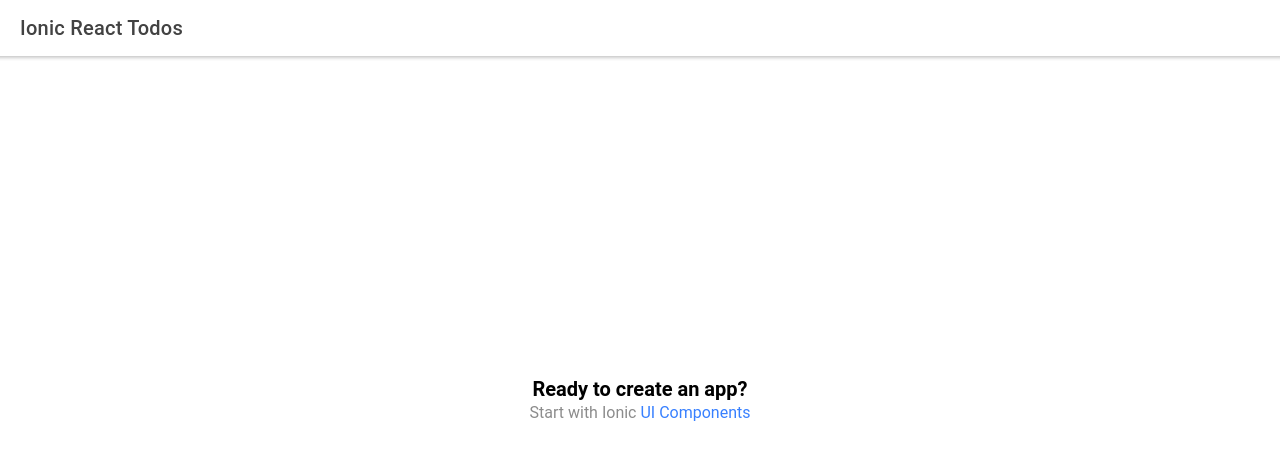
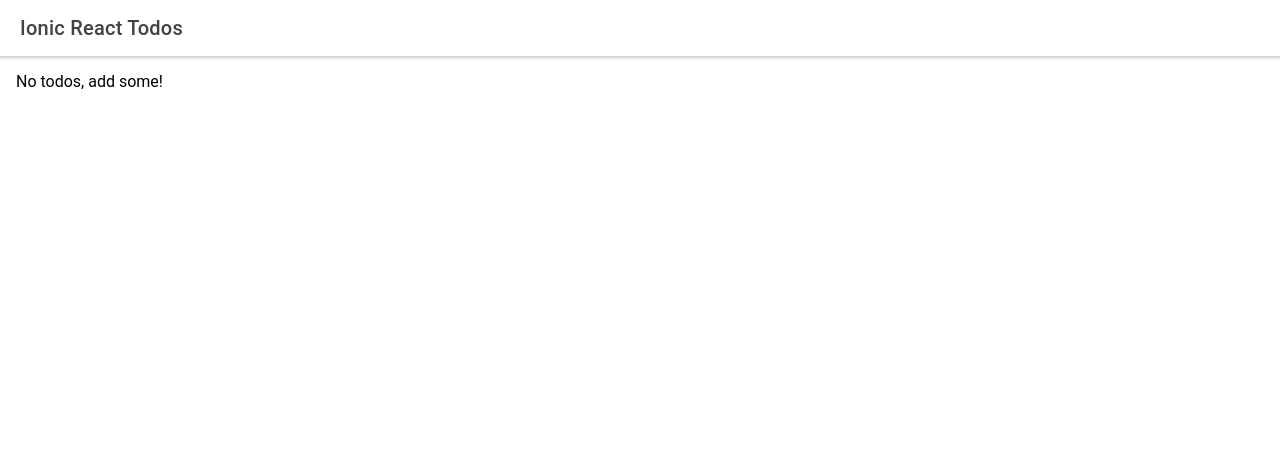
Before and after one commit to kristinaht/ionic-todo-testing-jest-rtl, a React (Create React App) app: page /home in a window 1280 px wide. Shown: the top 460 px of the page. Built offline with nearby package versions, Linux system fonts and the light colour scheme.

Commit message:
modify Home component & pass second test

```diff
--- a/src/pages/Home.tsx
+++ b/src/pages/Home.tsx
@@ -1,9 +1,15 @@
 import { IonContent, IonHeader, IonPage, IonTitle, IonToolbar } from '@ionic/react';
-import React from 'react';
+import React, { useState } from 'react';
 import ExploreContainer from '../components/ExploreContainer';
 import './Home.css';
 
+export interface Todo {
+  id: number,
+  text: string
+}
+
 const Home: React.FC = () => {
+   const [todos, setTodos] = useState<Todo[]>([]);
   return (
     <IonPage>
       <IonHeader>
@@ -11,13 +17,12 @@ const Home: React.FC = () => {
           <IonTitle>Ionic React Todos</IonTitle>
         </IonToolbar>
       </IonHeader>
-      <IonContent fullscreen>
-        <IonHeader collapse="condense">
-          <IonToolbar>
-            <IonTitle size="large">Blank</IonTitle>
-          </IonToolbar>
-        </IonHeader>
-        <ExploreContainer />
+      <IonContent className='ion-padding'>
+        { todos.length === 0 ? (
+          <div>No todos, add some!</div>
+        ) : (
+            <div>Todos will go here</div>
+          )}
       </IonContent>
     </IonPage>
   );
```
